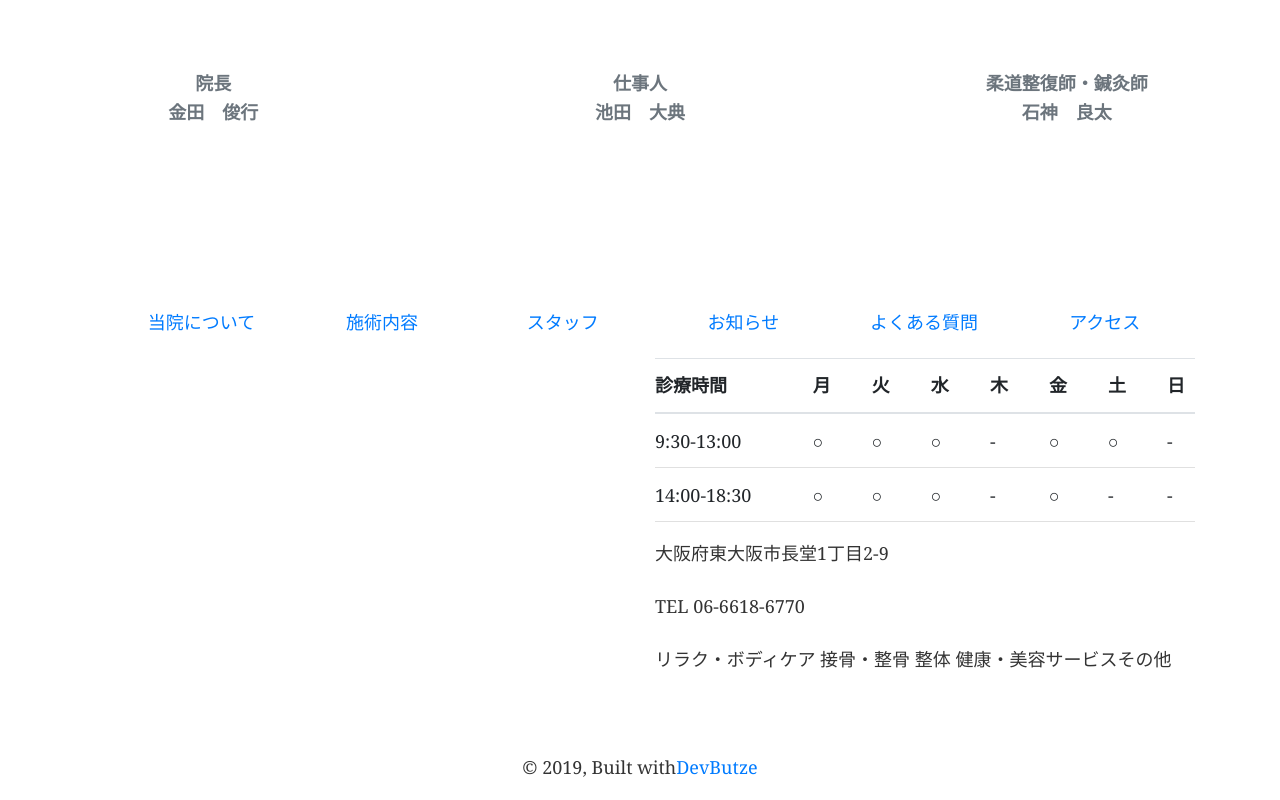
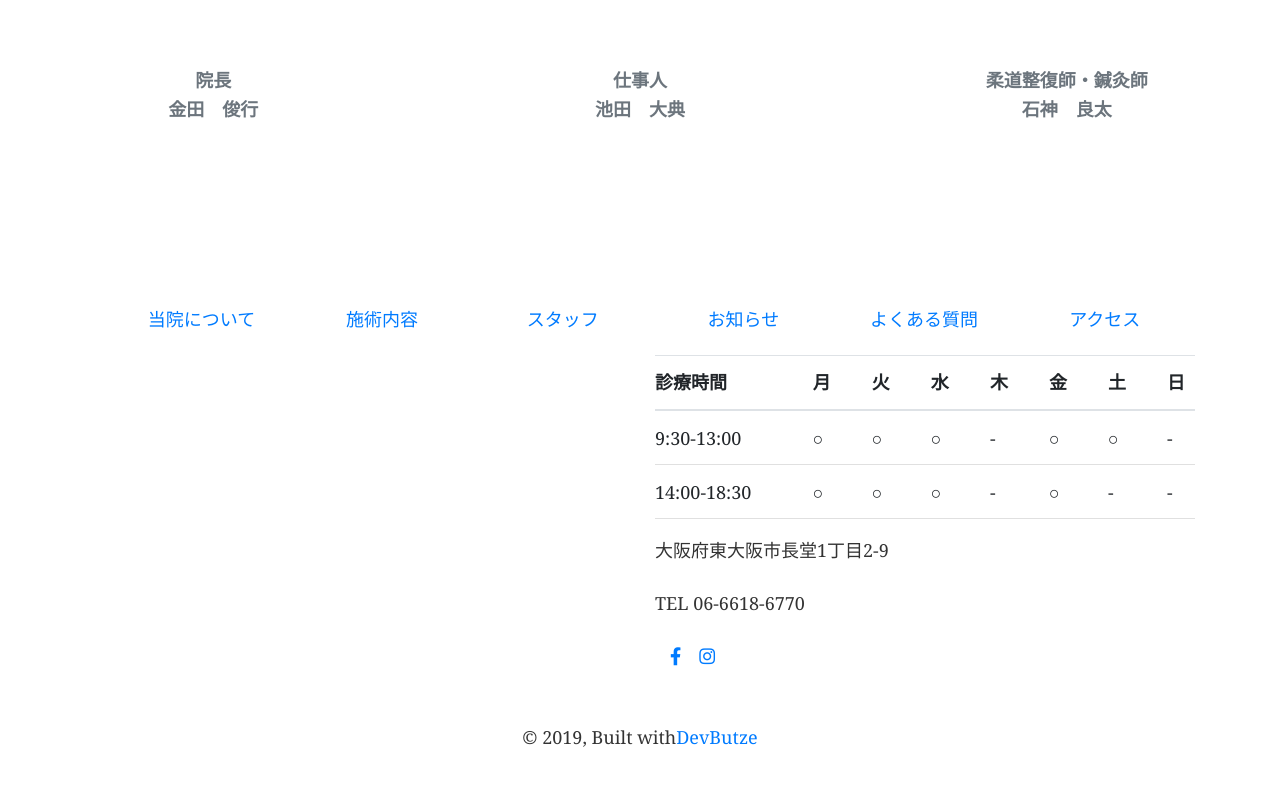
Before and after one commit to tkaneda0078/fuse-yebisu-seikotsuin, a Gatsby site: page / in a window 1280 px wide. Shown: the part 1763-2563 px from the top of the page. Built offline with nearby package versions, Linux system fonts and the light colour scheme; Gatsby itself is replaced by a stand-in of ours.

Commit message:
ソーシャルアイコンを設定

```diff
--- a/package.json
+++ b/package.json
@@ -7,18 +7,20 @@
   "dependencies": {
     "bootstrap": "^4.3.1",
     "gatsby": "^2.0.117",
-    "gatsby-image": "^2.0.29",
+    "gatsby-image": "^2.0.41",
     "gatsby-plugin-manifest": "^2.0.17",
     "gatsby-plugin-offline": "^2.0.23",
     "gatsby-plugin-react-helmet": "^3.0.6",
     "gatsby-plugin-sharp": "^2.0.20",
     "gatsby-source-filesystem": "^2.0.20",
     "gatsby-transformer-sharp": "^2.1.13",
+    "mdbreact": "^4.15.0",
     "prop-types": "^15.6.2",
     "react": "^16.8.0",
     "react-bootstrap": "^1.0.0-beta.8",
     "react-dom": "^16.8.0",
-    "react-helmet": "^5.2.0"
+    "react-helmet": "^5.2.0",
+    "react-router-dom": "^5.0.0"
   },
   "keywords": [
     "gatsby"
--- a/src/components/Footer/index.js
+++ b/src/components/Footer/index.js
@@ -1,4 +1,8 @@
 import React from 'react'
+import { Link } from 'gatsby'
+import { MDBIcon, MDBContainer } from 'mdbreact';
+import '@fortawesome/fontawesome-free/css/all.min.css';
+import 'bootstrap-css-only/css/bootstrap.min.css';
 
 import Container from 'react-bootstrap/Container'
 import Row from 'react-bootstrap/Row'
@@ -21,7 +25,16 @@ const Footer = () => (
             <Col>
               <Schedule />
               <Address />
-              <p>リラク・ボディケア 接骨・整骨 整体 健康・美容サービスその他</p>
+              <div className='social-contents'>
+                <MDBContainer>
+                  <Link className='fb-ic mr-3' to='#'>
+                    <MDBIcon fab icon='facebook-f' />
+                  </Link>
+                  <Link className='ins-ic mr-3' to='#'>
+                    <MDBIcon fab icon='instagram' />
+                  </Link>
+                </MDBContainer>
+              </div>
             </Col>
           </Row>
         </Col>
```
